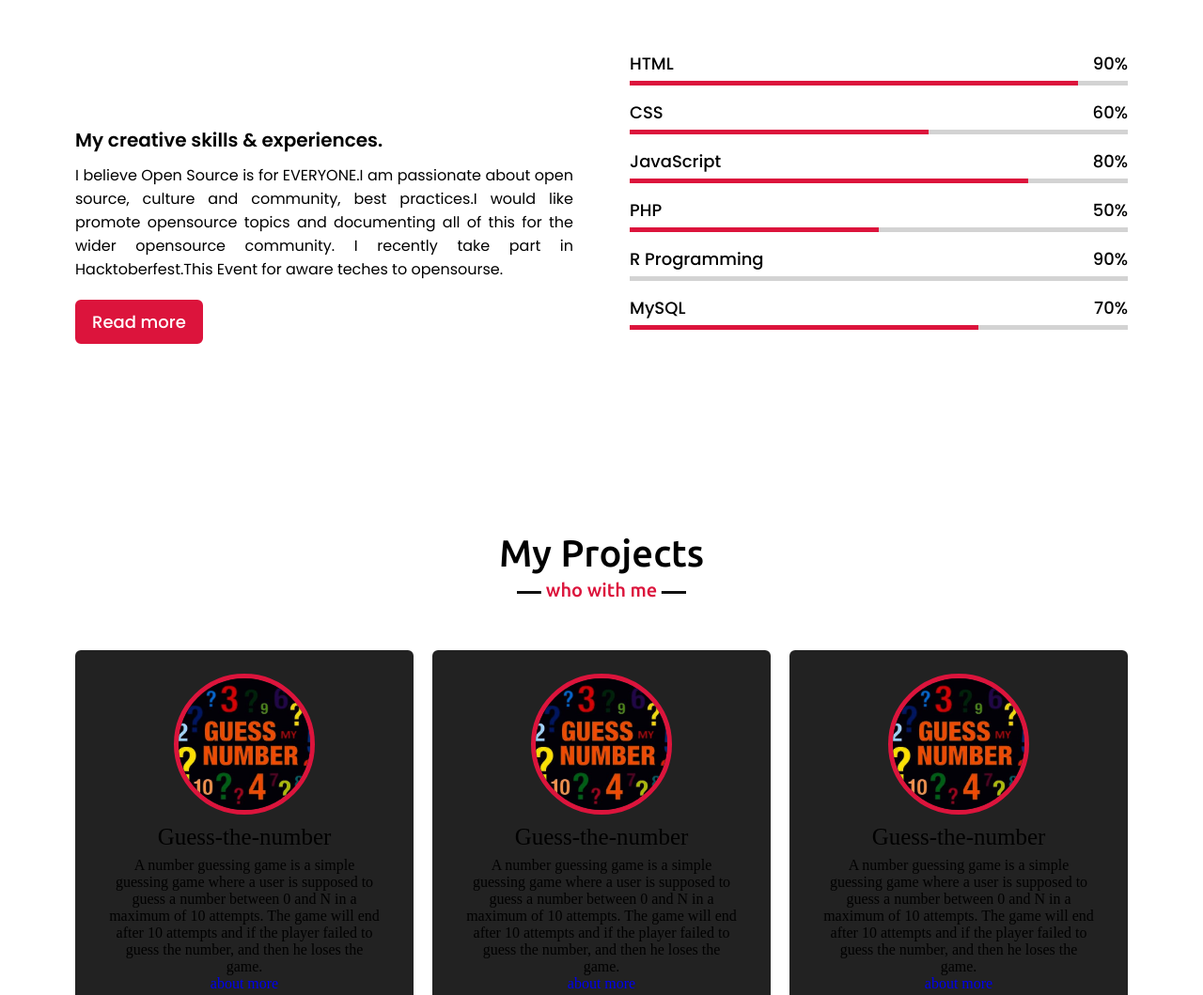
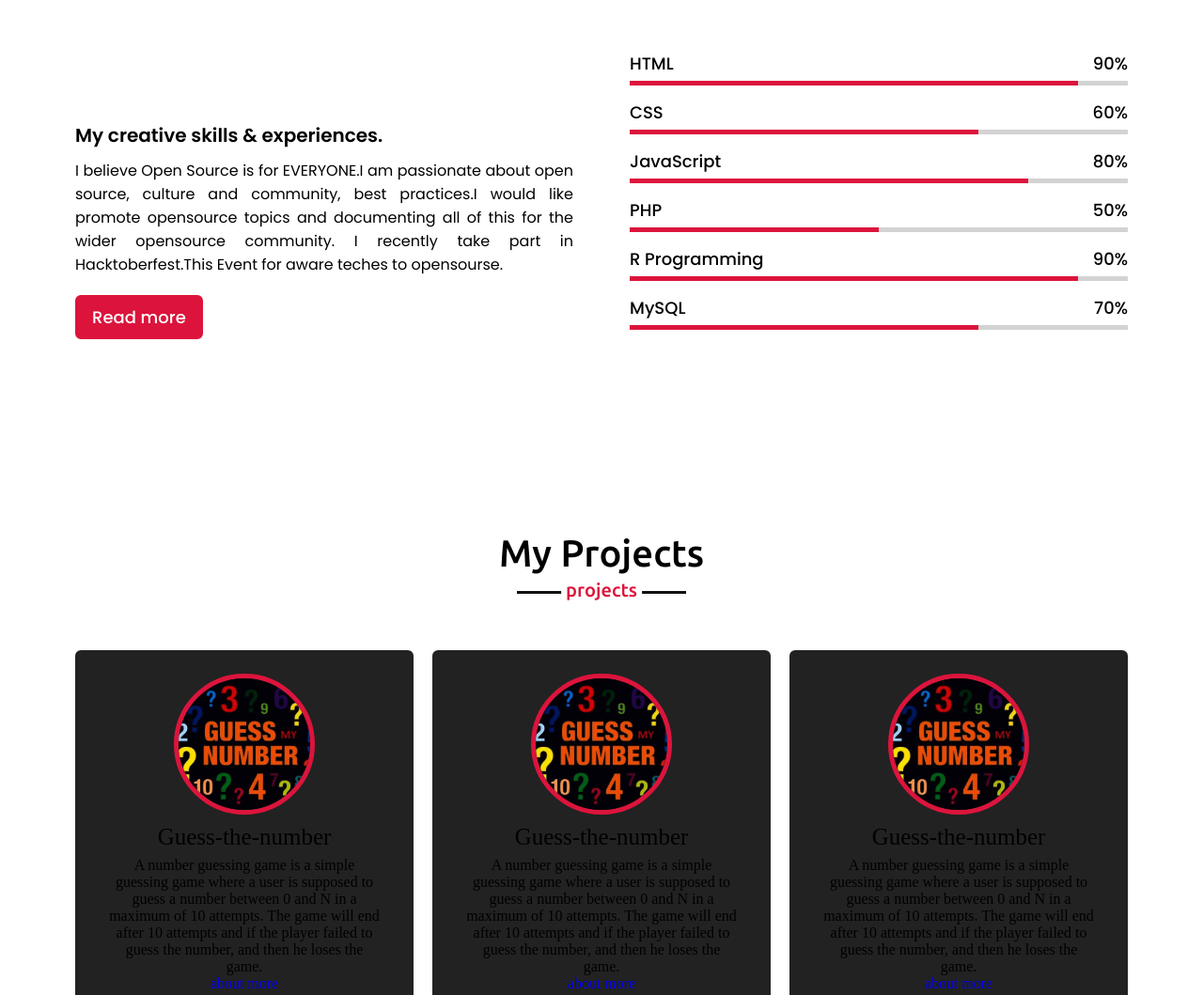
Before and after one commit to pb127884/portfolio, a plain HTML site: page index.html in a window 1280 px wide. Shown: the part 2644-3703 px from the top of the page at 94% size. Drawn offline with nearby package versions, Linux system fonts and the light colour scheme.

Commit message:
Update style.css

```diff
--- a/style.css
+++ b/style.css
@@ -392,7 +392,7 @@ section .title::after {
   width: 90%;
 }
 .skills-content .right .css::before {
-  width: 60%;
+  width: 70%;
 }
 .skills-content .right .js::before {
   width: 80%;
@@ -400,12 +400,16 @@ section .title::after {
 .skills-content .right .php::before {
   width: 50%;
 }
+
+.skills-content .right .r-programming::before {
+  width: 90%;
+}
 .skills-content .right .mysql::before {
   width: 70%;
 }
 
 .project .title::after {
-  content: "who with me";
+  content: "projects";
 }
 .project .carousel .card {
   background: #222;
@@ -744,5 +748,5 @@ footer span a:hover {
   }
 }
 .text{
-  margin-top: 80px;
+  margin-top: 70px;
 }
```
